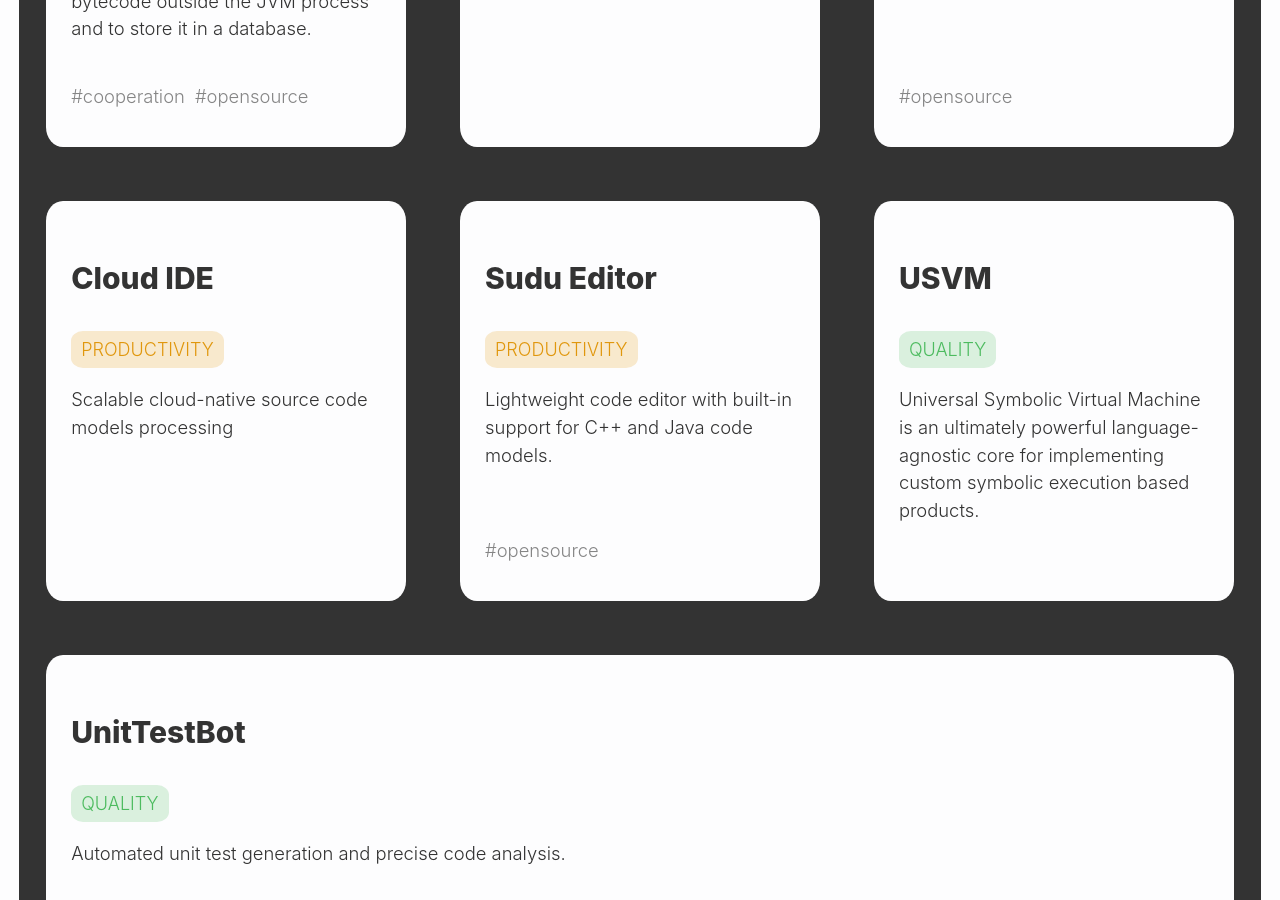
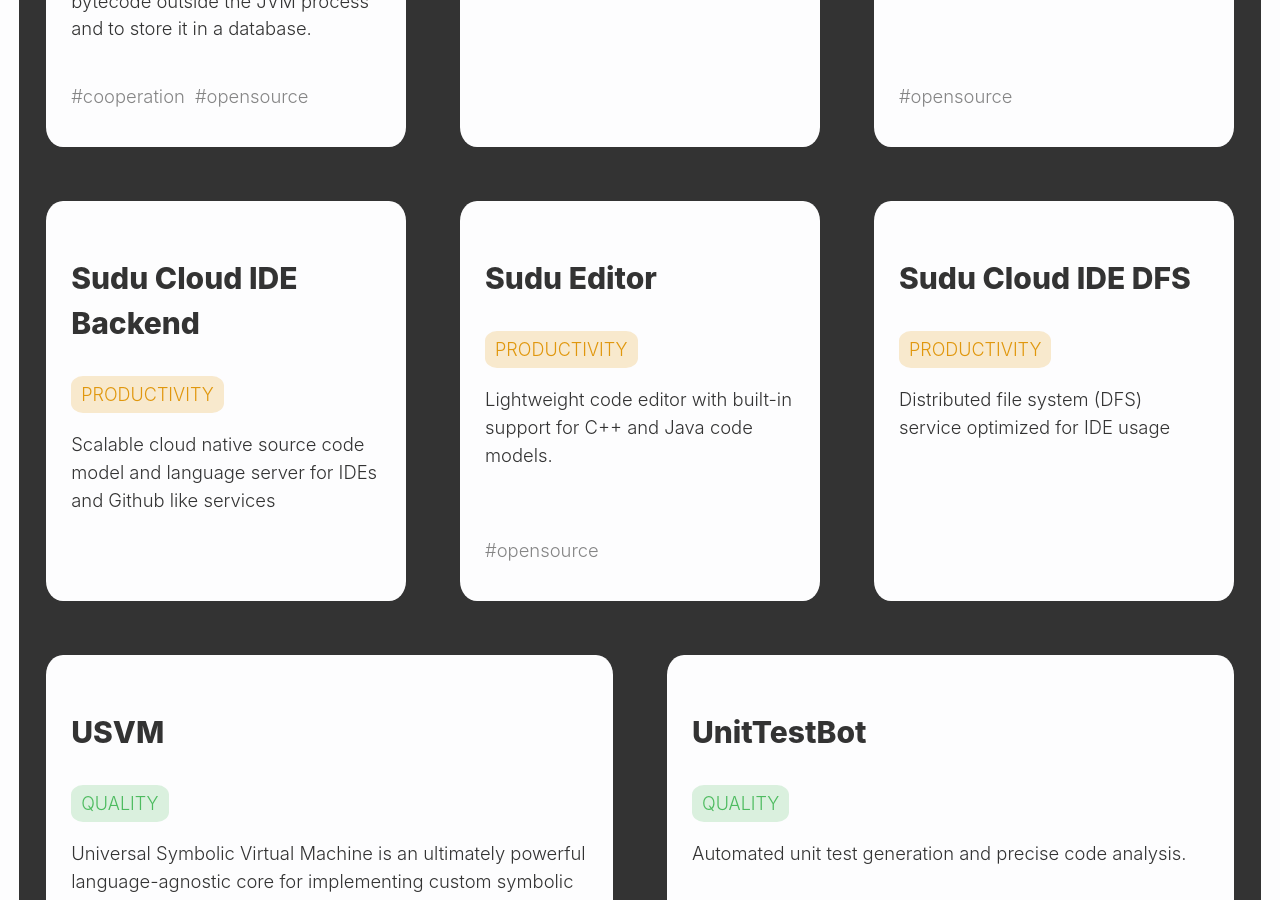
Before and after one commit to SuduIDE/toolchain-website, a Jekyll site: the page built from index.html, in a window 1280 px wide and 900 px high, scrolled down 1222 px. Built offline with Jekyll 4.4.1, drawn with Linux system fonts in a browser that asks for light colours; nearby versions of some CDN libraries; some of the changed lines change nothing that is shown.

Commit message:
Sudu VFS bacame separate project

```diff
--- a/_projects/sudu.md
+++ b/_projects/sudu.md
@@ -1,10 +1,10 @@
 ---
-title: Cloud IDE
-description: Scalable cloud-native source code models processing
+title: Sudu Cloud IDE Backend
+description: Scalable cloud native source code model and language server for IDEs and Github like services
 permalink: /projects/sudu.html
 category: productivity
 stage: prototype-ready
-reason: Process huge code models in cloud and switch between revisions instantly.
+reason: Store and process huge code graphs in cloud, providing smart features like code navigation, code search, etc. Allows to switch between branches instantly.
 languages:
   - java
   - cpp
@@ -16,8 +16,5 @@
 # Sudu for Java
 {% include sudu-java.md %}
 
-# Sudu Distributed File System
-{% include sudu-dfs.md %}
-
 # Sudu ClangD
 {% include sudu-clangd.md %}
--- /dev/null
+++ b/_projects/sudu_vfs.md
@@ -0,0 +1,77 @@
+---
+title: Sudu Cloud IDE DFS
+description: Distributed file system (DFS) service optimized for IDE usage
+permalink: /projects/sudu.html
+category: productivity
+stage: prototype-ready
+reason: General purpose file system lacks of key features required for next generation Cloud IDE
+languages:
+  - any
+---
+
+Distributed file system (DFS) service optimized for IDE usage is required to be
+(as any DFS service) scalable and highly-available. Typical DFS service (like
+[Apache HDFS](https://hadoop.apache.org)) or Cloud Object Storage (like
+[Amazon S3](https://aws.amazon.com/en/s3)) is optimized for streaming large
+binary objects while providing weak consistency guaranties. Unlike most of
+such services, DFS optimized for IDE usage should deal with not only objects
+(files) and their contents, but with their _layout_ (directory structure) as
+well. Files layout and corresponding files contents represent a working copy
+of a project which should be strongly consistent. Those consistent sets of
+files are called DFS _snapshots_. In addition, DFS optimized for IDE usage
+should be able to represent history of a project files as a partially ordered
+set of snapshots. DFS optimized for IDE usage should allow to easily retrieve
+changes between any historical snapshots, since this feature is necessary for
+different IDE services like compilers, parsers, indexers, builders of
+project/code models, etc. Ability to retrieve changes results in optimal
+storing strategy when only changes between successive snapshots can be stored
+in underlying cloud services.
+
+In short, DFS optimized for IDE usage should provide unique features:
+- access to file system layouts (directory structures);
+- consistent snapshot of file system, its layout and files contents;
+- immutable history of file system; branches;
+- working with changes; optimal storing.
+
+## Immutable file system snapshots
+
+Directory structure and files contents are accessible as immutable consistent
+snapshots of data. Distributed file system stores only changed files between
+neighbour snapshots. Snapshots are ready-to-use for immediate switching to.
+
+## Non-linear history
+
+Immutable snapshots are organized in a non-linear history with branching which
+doesn't certainly reflect external branching. Distributed file system can build
+history tree suitable for its own needs in order to provide better user experience,
+e.g., during population of huge git repos.
+
+## Content de-deduplication
+
+Distributed file system supports content de-duplication out of the box. Same contents
+of different files even in different projects do not waste cloud storage space.
+De-duplication lets detecting unchanged files even if they are claimed as changed.
+
+## Custom metadata storage
+
+Distributed file system service provides rich tagging API for marking/searching for
+projects/repos and particular snapshots. One can tag a snapshot with a tag or unique
+tag, search for a snapshot by tag or by tag prefix.
+
+## Snapshot contexts
+
+Distributed file system service allows to define an isolated view on a filesystem in
+some _context_. Snapshot contexts can be used to storing auxiliary files (build files,
+generated files, indices, etc.) related and associated with particular file system snapshot.
+
+## Continuous sync with external git repositories
+
+Special git-syncer service creates new file system snapshots associated with git commits.
+
+![dfs-arch-scheme]({{ "/assets/images/sudu/dfs-arch-scheme.png" | relative_url }})
+
+Can be integrated to development workflow via VsCode extension or FUSE driver.
+
+![dfs-vscode]({{ "/assets/images/sudu/dfs-vscode.png" | relative_url }})
+
+![dfs-fuse]({{ "/assets/images/sudu/dfs-fuse.png" | relative_url }})
```
